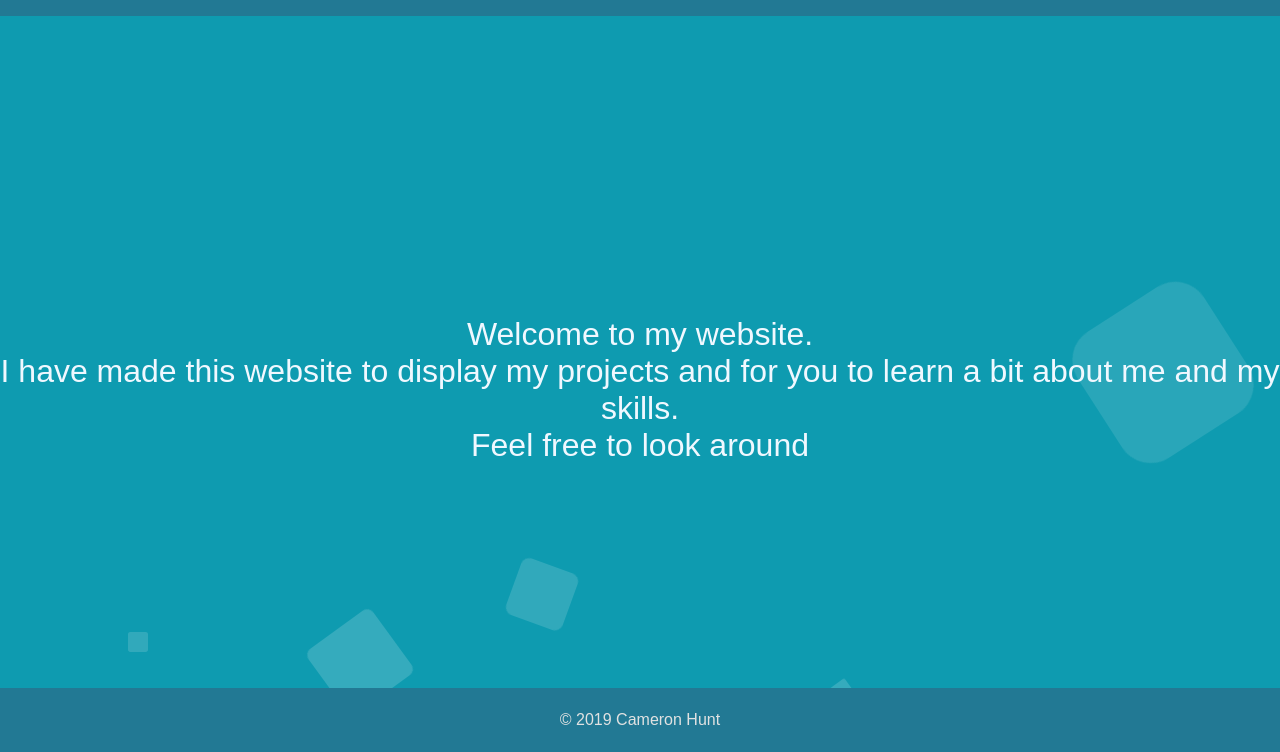
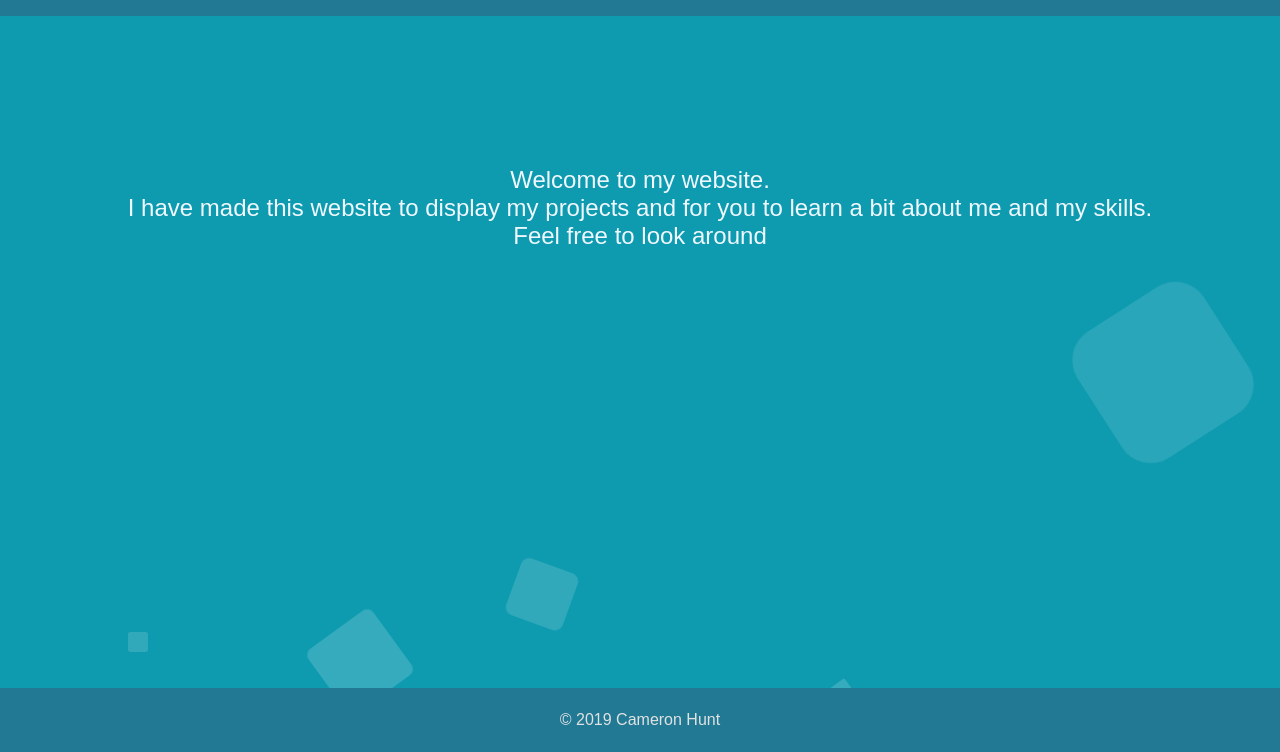
Before and after one commit to CamyH/personal-website-old, a plain HTML site: page index.html in a window 1280 px wide. Shown: the part 48-800 px from the top of the page. Drawn offline with Linux system fonts and the light colour scheme; a web font is replaced by a local one.

Commit message:
Update css-main.css

```diff
--- a/css-main.css
+++ b/css-main.css
@@ -345,6 +345,12 @@ ul{
         text-align: center;
     }
 }
+@media screen and (min-width: 1200px){
+    .welcome-text{
+        font-size: 1.5em;
+        padding-top: 150px;
+    }
+}
 /* Key Frames */
 @keyframes navLinkFade {
     from {
```
